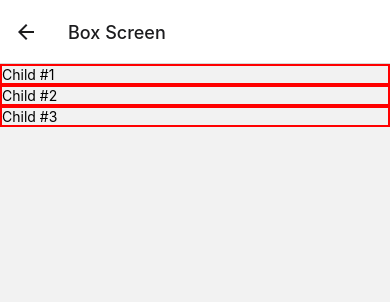
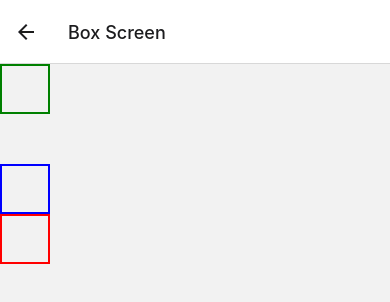
Before and after one commit to DavinderSingh-ds/Training_React_Native_App, a React Native app: screen /BoxScr in a window 390 px wide. Shown: the top 302 px of the page. Built offline with nearby package versions, Linux system fonts and the light colour scheme.

Commit message:
View Styling

```diff
--- a/src/screens/BoxScreen.js
+++ b/src/screens/BoxScreen.js
@@ -3,30 +3,37 @@
 
 const BoxScreen = () => {
     return (
-        <View styles={styles.viewStyle}>
-            <Text style={styles.textOneStyle}>Child #1</Text>
-            <Text style={styles.textTwoStyle}>Child #2</Text>
-            <Text style={styles.textThreeStyle}>Child #3</Text>
+        <View styles={styles.parentStyle}>
+            {/* <Text style={styles.textOneStyle}>Child #1</Text>
+            <Text style={styles.textOneStyle}>Child #2</Text>
+            <Text style={styles.textOneStyle}>Child #3</Text> */}
+            <View style={styles.viewOneStyle}/>
+            <View style = {styles.viewTwoParent}>
+            <View style={styles.viewTwoStyle}/>
+            </View>
+            <View style={styles.viewThreeStyle}/>
         </View>
     );
 
 };
 
 const styles = StyleSheet.create({
-    viewStyle: {
+    parentStyle: {
         borderWidth: 2,
         borderColor: 'black',
         // alignItems: 'flex-start',
         flexDirection: 'column',
-        height: 600,
-        justifyContent: 'space-around',
+        height: 100,
+        justifyContent: 'space-between',
         // flexDirection: 'row'
         // alignItems: 'flex-end',
-        alignItems: 'center',
+        // alignItems: 'center',
     },
-    textOneStyle: {
+    viewOneStyle: {
+        height: 50,
+        width: 50,
         borderWidth: 2,
-        borderColor: 'red',
+        borderColor: 'green',
         color: 'black',
         // margin: 20,
         // marginVertical: 20,
@@ -34,20 +41,36 @@
         // flex:4
 
     },
-    textTwoStyle: {
+    viewTwoStyle: {
         borderWidth: 2,
-        borderColor: 'red',
+        borderColor: 'blue',
         color: 'black',
+        height: 50,
+        width: 50,
         // margin: 20,
         // flex:4,
         // alignSelf: 'flex-end',
         // position: 'absolute',
-
+        // both are same
+        // from this to ...
+        // top: 0,
+        // right: 0,
+        // bottom: 0,
+        // left: 0,
+        // ...StyleSheet.absoluteFillObject,
+        // this...
     },
-    textThreeStyle: {
+    viewTwoParent: {
+        height: 100,
+        justifyContent: 'flex-end',
+    },
+    viewThreeStyle: {
+        height: 50,
+        width: 50,
         borderWidth: 2,
         borderColor: 'red',
         color: 'black',
+
         // margin: 20,
         // flex:2,
         // alignSelf: 'stretch',
```
